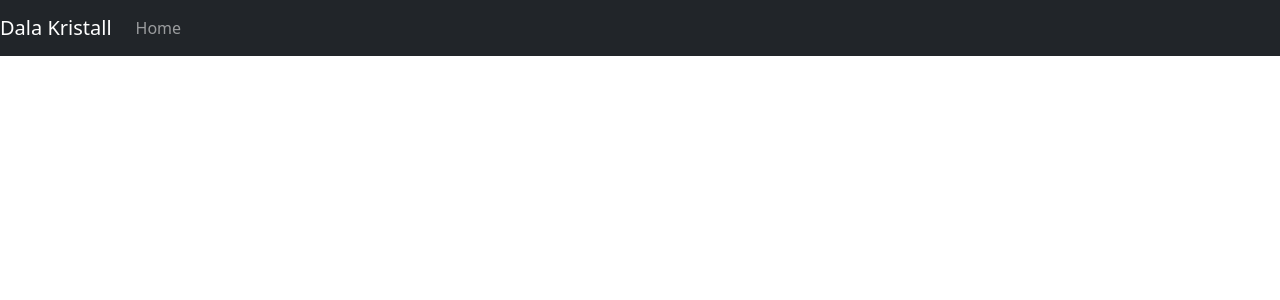
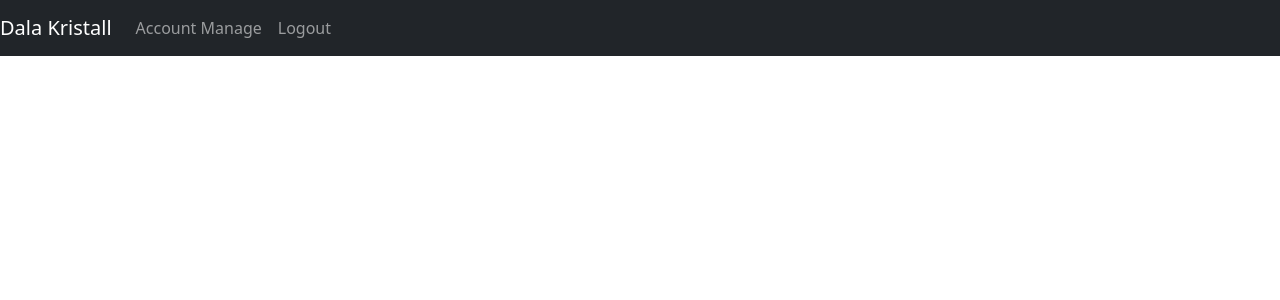
Before and after one commit to RasSved/D0018E-group-14, a Flask app: page /admin.html in a window 1280 px wide. Shown: the top 300 px of the page. Run offline with Flask 3, Linux system fonts and the light colour scheme; some libraries are stand-ins or nearby versions.

Commit message:
Update admin.html

```diff
--- a/code/templates/admin.html
+++ b/code/templates/admin.html
@@ -9,6 +9,10 @@
 
 {% block navbuttons %}
 <li class="nav-item">
-    <a class="nav-link" href="/">Home</a>
+    <a class="nav-link" href="{{ url_for('accmanage')}}" method="post">Account Manage</a>
 </li>
+<li class="nav-item">
+    <a class="nav-link" href="{{ url_for('logout')}}" method="post">Logout</a>
+</li>
+
 {% endblock %}
```
